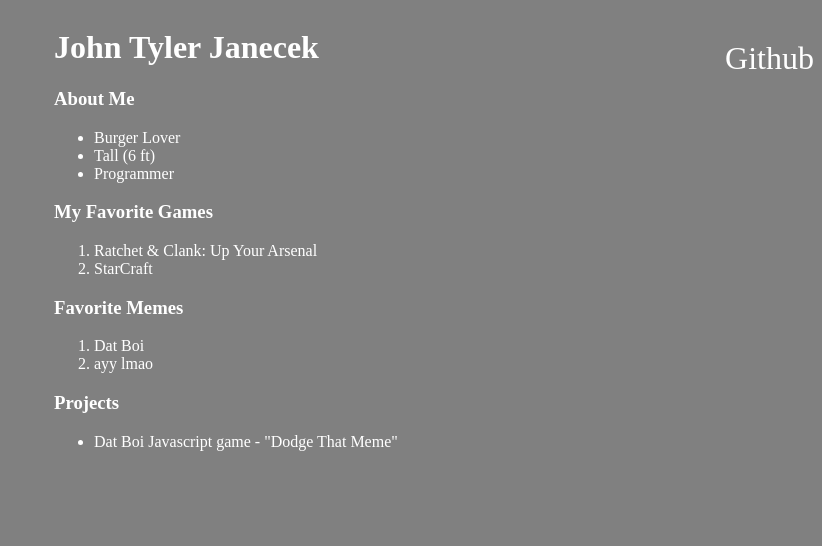
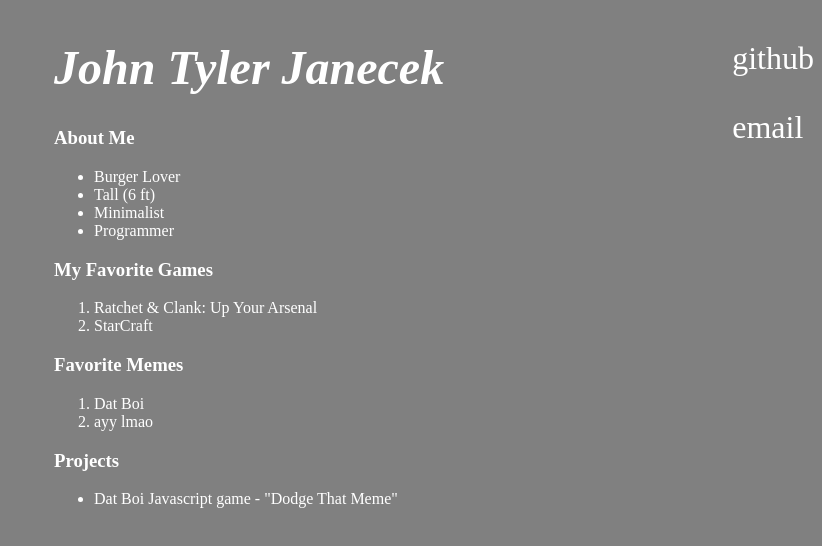
Before and after one commit to jtjanecek/jtjanecek.github.io, a plain HTML site: page index.html in a window 1280 px wide. Shown: the whole page, without its empty margins (458-1280 px from the left). Drawn offline with Linux system fonts and the light colour scheme.

Commit message:
Added extra descriptions and styling, minimalist

```diff
--- a/index.html
+++ b/index.html
@@ -15,6 +15,7 @@
 					<ul>
 						<li> Burger Lover </li>
 						<li> Tall (6 ft)</li>
+						<li> Minimalist </li>
 						<li> Programmer </li>
 					</ul>
 
@@ -41,7 +42,8 @@
 		</div>
 
 		<div id="contact_info">
-			<p> <a href="https://github.com/jtjanecek">Github </a> </p>
+			<p> <a href="https://github.com/jtjanecek">github </a> </p>
+			<p> email </p>
 		</div>
 
 
--- a/index_style.css
+++ b/index_style.css
@@ -5,6 +5,11 @@ body {
 	color: white;
 	vertical-align: middle;
 	 margin-left: 40%;
+}
+
+#my_name {
+	font-size: 300%;
+	font-style: italic;
 }
 
 a {
```
